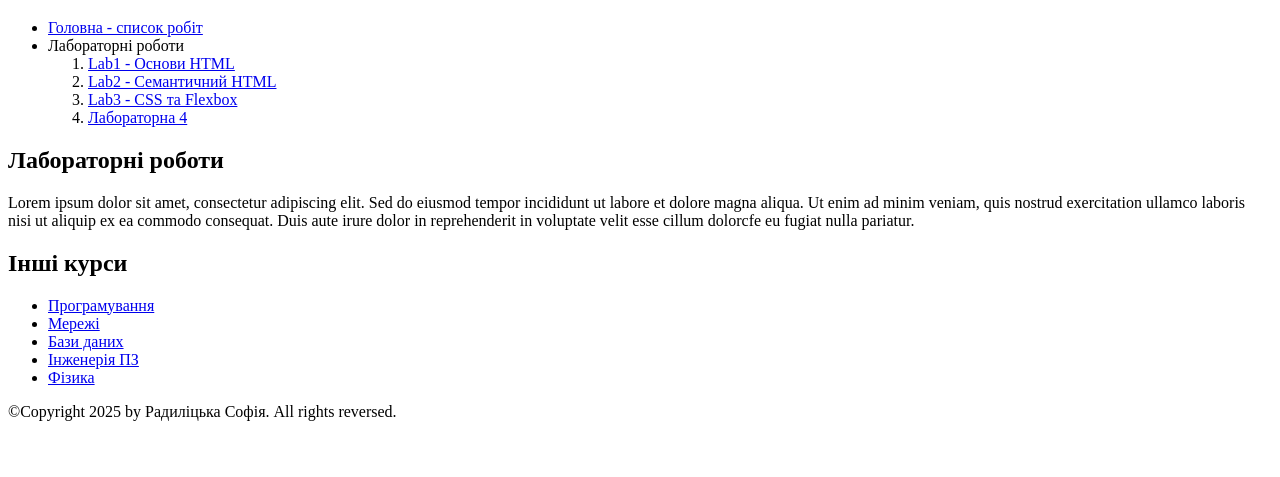
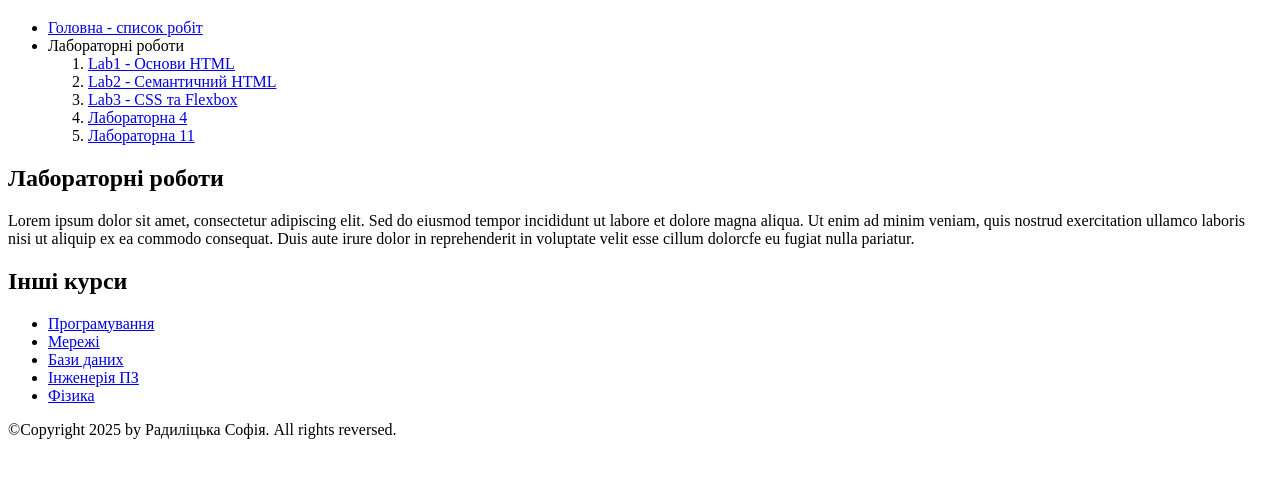
Before and after one commit to sradelitska2022-max/web, a plain HTML site: page index.html in a window 1280 px wide. Shown: the part 61-538 px from the top of the page. Drawn offline with Linux system fonts and the light colour scheme.

Commit message:
labs11111

```diff
--- a/index.html
+++ b/index.html
@@ -18,6 +18,7 @@
 <li><a href="lab2/index.html">Lab2 - Семантичний HTML</a></li>
 <li><a href="lab3/index.html">Lab3 - CSS та Flexbox</a></li>
 <li><a href="lab4/index.html">Лабораторна 4</a></li>
+<li><a href="/lab-11/city-times-app/dist/index.html">Лабораторна 11</a></li>
 
 </li>
 
```
